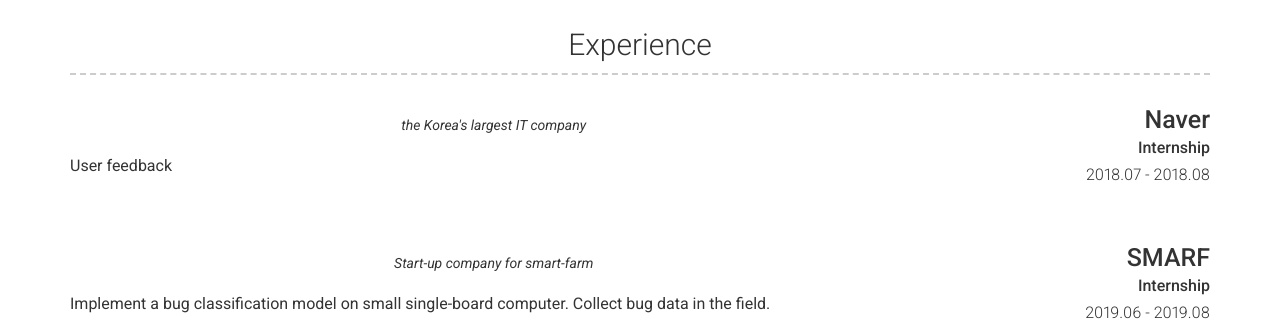
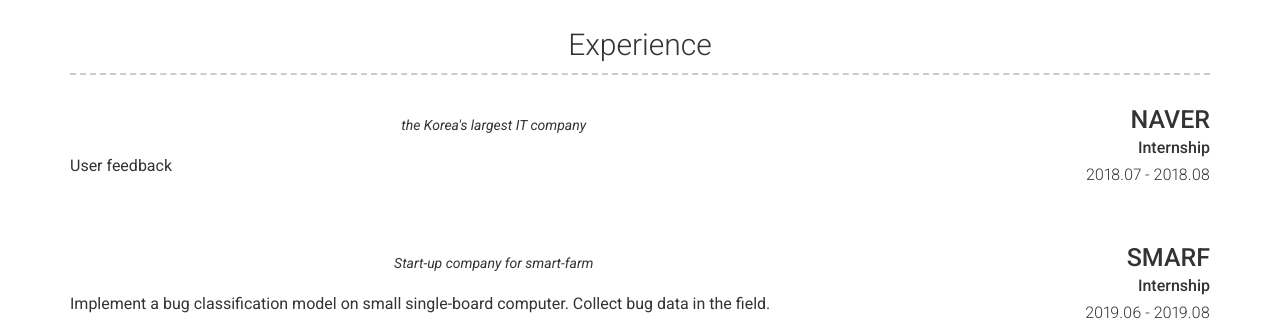
Before and after one commit to jongwonKim-1997/CV, a Jekyll site: the page built from index.md, in a window 1280 px wide and 900 px high, scrolled down 1024 px. Shown: the part 155-476 px from the top of the window. Built offline with Jekyll 4.4.1, drawn with Linux system fonts in a browser that asks for light colours; nearby versions of some CDN libraries.

```diff
--- a/_config.yml
+++ b/_config.yml
@@ -131,7 +131,7 @@ content:
     layout: list
     content:
       - layout: right
-        title: Naver
+        title: NAVER
         sub_title: Internship
         caption: 2018.07 - 2018.08
         quote: >
```
